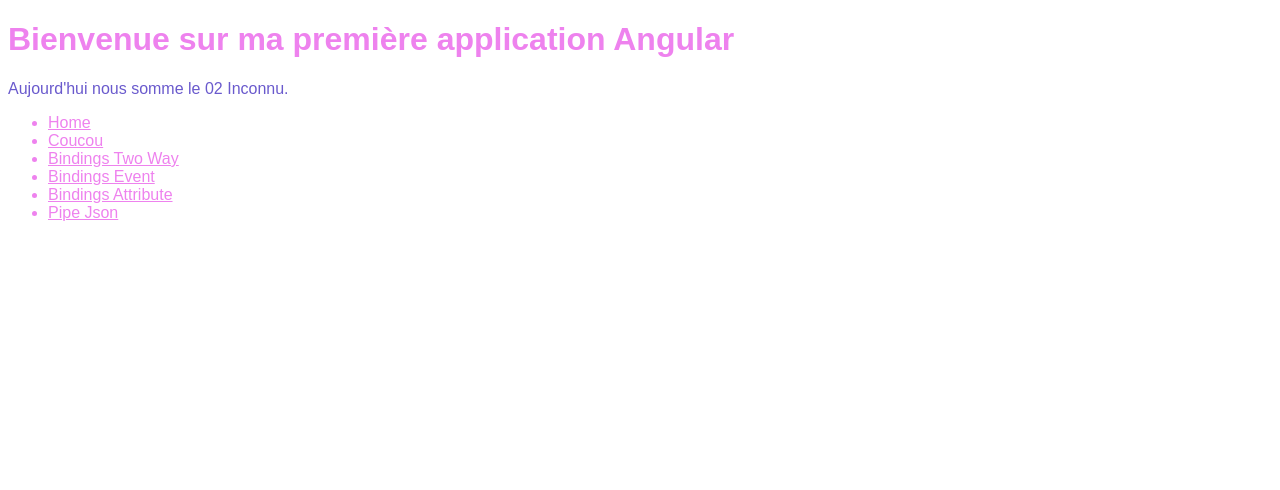
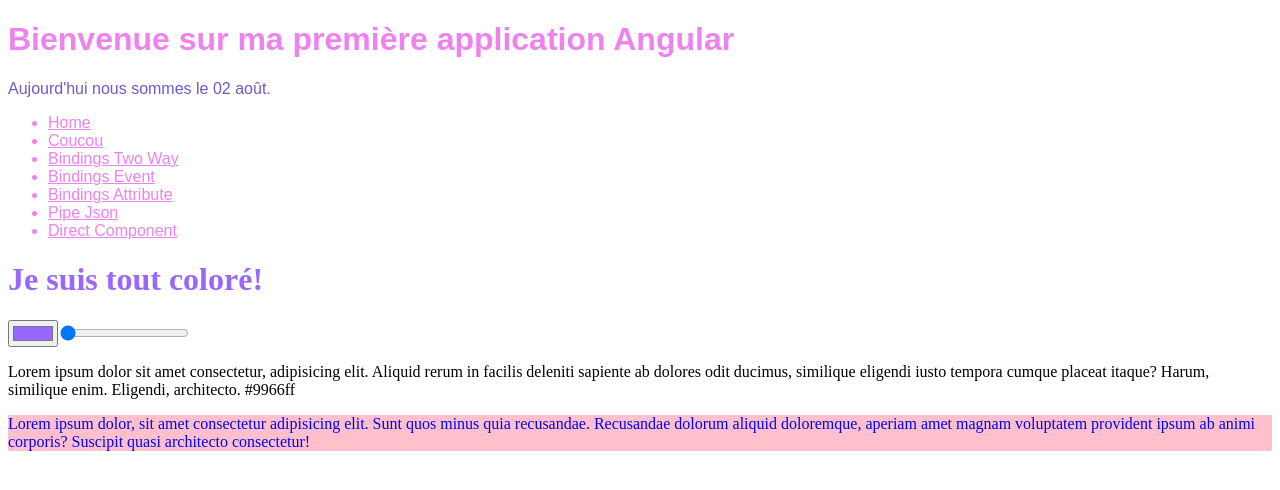
Before and after one commit to Tiilia/angular-first-app, an Angular app: page /direct-comp in a window 1280 px wide. Before the commit this address led to /. Shown: the top 490 px of the page. Built offline with nearby package versions, Linux system fonts and the light colour scheme.

Commit message:
direct component

```diff
--- a/src/app/app-routing.module.ts
+++ b/src/app/app-routing.module.ts
@@ -1,3 +1,4 @@
+import { DirectCompComponent } from './components/direct-comp/direct-comp.component';
 import { PipesJsonComponent } from './components/pipes-json/pipes-json.component';
 import { BindingTwoWayComponent } from './components/binding-two-way/binding-two-way.component';
 import { CoucouComponent } from './exemple/compenents/coucou/coucou.component';
@@ -17,6 +18,7 @@
   { path: "event", component: BindingEventComponent },
   { path: "attribute", component: BindingAttributeComponent },
   { path: "pipe-json", component: PipesJsonComponent },
+  { path: "direct-comp", component: DirectCompComponent },
 ];
 
 @NgModule({
--- a/src/app/app.component.html
+++ b/src/app/app.component.html
@@ -38,6 +38,11 @@
         <div>Pipe Json</div>
       </a>
     </li>
+    <li>
+      <a routerLink="/direct-comp">
+        <div>Direct Component</div>
+      </a>
+    </li>
   </ul>
 </nav>
 <router-outlet></router-outlet>
--- a/src/app/app.module.ts
+++ b/src/app/app.module.ts
@@ -12,6 +12,7 @@
 import { PipesDateComponent } from './components/pipes-date/pipes-date.component';
 import { FrenchMonthPipe } from './pipes/french-month.pipe';
 import { PipesJsonComponent } from './components/pipes-json/pipes-json.component';
+import { DirectCompComponent } from './components/direct-comp/direct-comp.component';
 
 @NgModule({
   declarations: [
@@ -22,7 +23,8 @@
     BindingAttributeComponent,
     PipesDateComponent,
     FrenchMonthPipe,
-    PipesJsonComponent
+    PipesJsonComponent,
+    DirectCompComponent
   ],
   imports: [
     BrowserModule,
--- /dev/null
+++ b/src/app/components/direct-comp/direct-comp.component.html
@@ -0,0 +1,21 @@
+<!-- <p>je fonctionne</p> -->
+<h1 [ngStyle]="{
+    color : myColor,
+    position: 'relative',
+    left : leftOffset+'px'}">
+  Je suis tout coloré!
+</h1>
+<input type="color" [(ngModel)]="myColor">
+<input type="range" min="0" max="100" [(ngModel)]="leftOffset">
+
+<p [ngClass]="{
+  important: leftOffset>50,
+  pasImportant: myColor.toLowerCase() != '#9966ff'.toLowerCase()}">
+  Lorem ipsum dolor sit amet consectetur, adipisicing elit. Aliquid rerum in facilis deleniti sapiente ab
+  dolores odit ducimus, similique eligendi iusto tempora cumque placeat itaque? Harum, similique enim. Eligendi,
+  architecto.
+  {{myColor}}
+</p>
+<p [ngStyle]="myStyle">Lorem ipsum dolor, sit amet consectetur adipisicing elit. Sunt quos minus quia recusandae.
+  Recusandae dolorum aliquid doloremque, aperiam amet magnam voluptatem provident ipsum ab animi corporis? Suscipit
+  quasi architecto consectetur!</p>
--- /dev/null
+++ b/src/app/components/direct-comp/direct-comp.component.scss
@@ -0,0 +1,8 @@
+.important{
+    background-color: darkslateblue;
+    color: white;
+}
+
+.pasImportant{
+    border: solid 1px blueviolet;
+}
--- /dev/null
+++ b/src/app/components/direct-comp/direct-comp.component.ts
@@ -0,0 +1,24 @@
+import { Component, OnInit } from '@angular/core';
+
+@Component({
+  selector: 'app-direct-comp',
+  templateUrl: './direct-comp.component.html',
+  styleUrls: ['./direct-comp.component.scss']
+})
+export class DirectCompComponent implements OnInit {
+
+  public myColor: string;
+  public leftOffset: number = 0;
+  public myStyle: any = {
+    color: "blue",
+    "background-color": "pink"
+  }
+
+  constructor() {
+    this.myColor = "#9966ff";
+  }
+
+  ngOnInit(): void {
+  }
+
+}
--- a/src/app/components/pipes-date/pipes-date.component.html
+++ b/src/app/components/pipes-date/pipes-date.component.html
@@ -1 +1,2 @@
-<p>Aujourd'hui nous somme le {{now |date:'dd'}} {{now | date: "m" | frenchMonth}}. </p>
+<p>Aujourd'hui nous sommes le {{ now |date:'dd'}}
+  {{ now | date:'M':'+0200' | frenchMonth | lowercase}}.</p>
```
